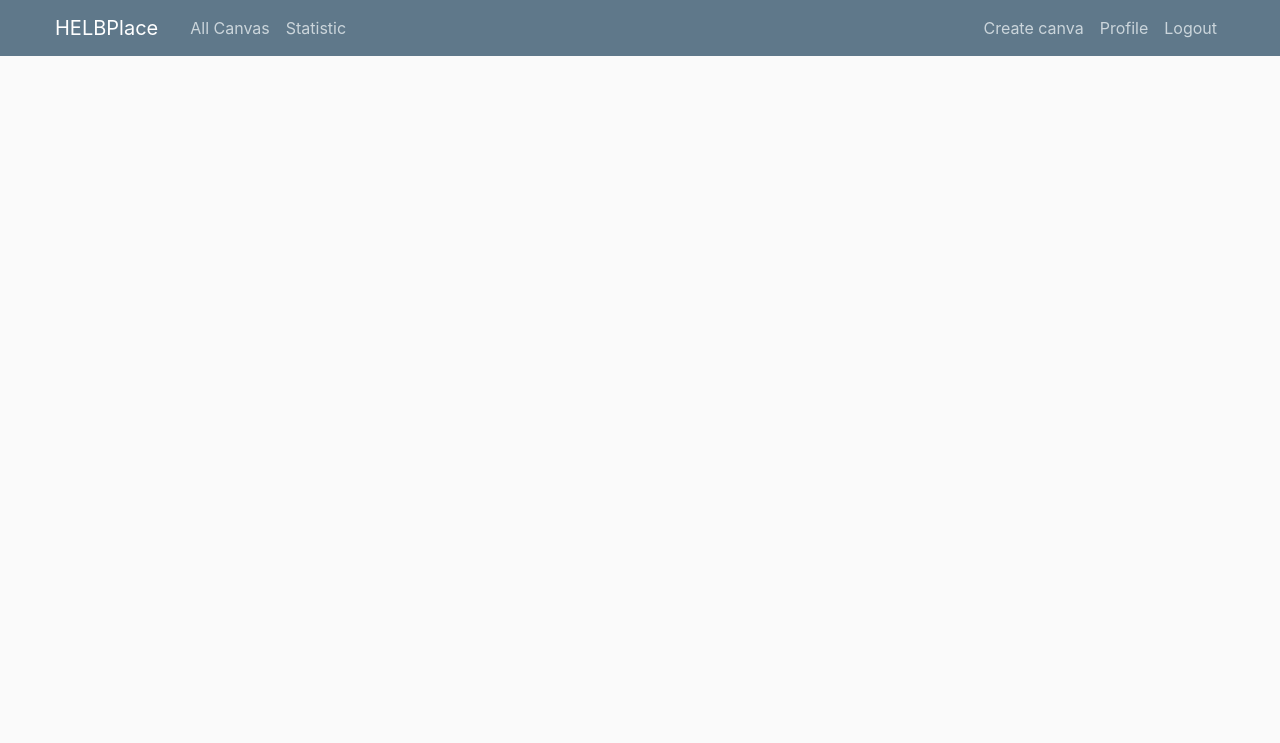
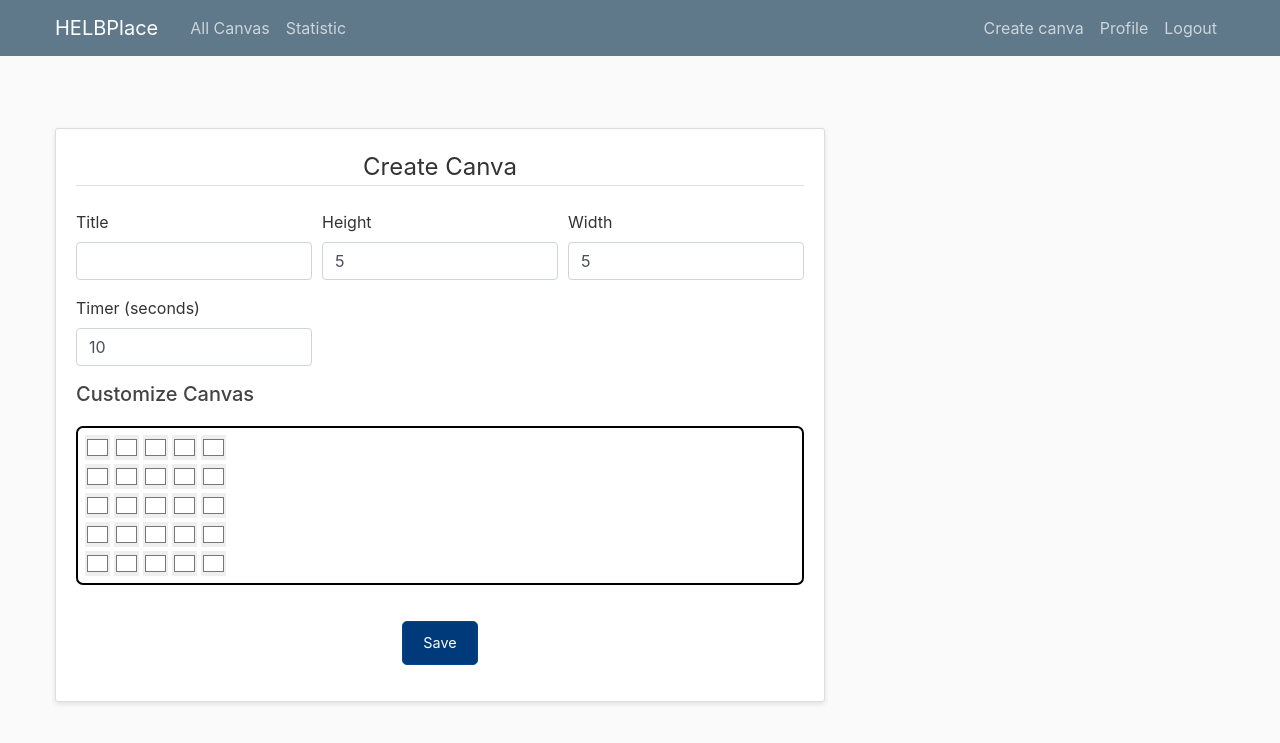
Before and after one commit to asadiqi/Web_Q3_HelbPlace, a Django app: page /canva/new/ in a window 1280 px wide. Shown: the top 743 px of the page. Run offline with Django 5.2, Linux system fonts and the light colour scheme; a user stored in the database is signed in; some libraries are stand-ins or nearby versions.

Commit message:
personalisé d'un canva

```diff
--- a/django_project/blog/templates/blog/canva_form.html
+++ b/django_project/blog/templates/blog/canva_form.html
@@ -1,36 +1,117 @@
 {% extends "blog/base.html" %}
+{% load crispy_forms_tags %}
 
 {% block content %}
-<div class="container my-5">
-  <div class="row">
-    {% for canva in canvases %}
-    <div class="col-md-4 mb-4">
-      <div class="card shadow-lg border-0 rounded-3">
-        <div class="card-body">
-          <h5 class="card-title text-center text-dark">{{ canva.title }}</h5>
-          <p class="card-text text-muted">
-            {{ canva.content|truncatewords:20 }}
-          </p>
-          <p class="text-center text-muted mb-2">
-            <strong>Dim :</strong> {{ canva.sizeHeight }} x {{ canva.sizeWidth }} pixels
-          </p>
-          <p class="text-center text-muted mb-2">
-            <strong>Waiting Time:</strong> {{ canva.timer }} sec
-          </p>
-          <p class="text-center text-muted mb-2">
-            <strong>Canva modifed</strong> {{ canva.save_count }} time
-        </p>
-          <div class="d-flex justify-content-center">
-            {% if user.is_authenticated %}
-              <a href="{% url 'canva-detail' canva.id %}" class="btn btn-primary btn-lg shadow-lg transition-all">Join</a>
-            {% else %}
-              <button class="btn btn-primary btn-lg" disabled>Join</button>
-            {% endif %}
-          </div>
+<div class="content-section my-5">
+    <form method="POST">
+        {% csrf_token %}
+        <fieldset class="form-group">
+            <legend class="border-bottom mb-4 text-center">Create Canva</legend>
+            <div class="form-row">
+                <div class="form-group col-md-4">
+                    <label for="id_title">Title</label>
+                    <input type="text" name="title" id="id_title" class="form-control" required>
+                </div>
+                <div class="form-group col-md-4">
+                    <label for="id_sizeHeight">Height</label>
+                    <input type="number" name="sizeHeight" id="id_sizeHeight" class="form-control" value="5" min="1" required>
+                </div>
+                <div class="form-group col-md-4">
+                    <label for="id_sizeWidth">Width</label>
+                    <input type="number" name="sizeWidth" id="id_sizeWidth" class="form-control" value="5" min="1" required>
+                </div>
+                <div class="form-group col-md-4">
+                    <label for="id_timer">Timer (seconds)</label>
+                    <input type="number" name="timer" id="id_timer" class="form-control" value="10" min="0" required>
+                </div>
+            </div>
+            <div id="canvas-grid-container">
+                <h5>Customize Canvas</h5>
+                <div id="canvas-grid" class="canvas-grid"></div>
+            </div>
+        </fieldset>
+        <div class="form-group text-center">
+            <button type="submit" class="btn btn-primary btn-lg shadow-lg transition-all">Save</button>
         </div>
-      </div>
-    </div>
-    {% endfor %}
-  </div>
+    </form>
 </div>
+
+<script>
+    document.addEventListener('DOMContentLoaded', function () {
+        const gridContainer = document.getElementById('canvas-grid');
+        const sizeHeightInput = document.getElementById('id_sizeHeight');
+        const sizeWidthInput = document.getElementById('id_sizeWidth');
+
+        function createGrid() {
+            gridContainer.innerHTML = ''; // Reset grid
+            const rows = parseInt(sizeHeightInput.value, 10) || 1;
+            const cols = parseInt(sizeWidthInput.value, 10) || 1;
+
+            for (let y = 0; y < rows; y++) {
+                const rowDiv = document.createElement('div');
+                rowDiv.className = 'pixel-row';
+
+                for (let x = 0; x < cols; x++) {
+                    const input = document.createElement('input');
+                    input.type = 'color';
+                    input.name = `pixel_${x}_${y}`;
+                    input.value = '#FFFFFF';
+                    input.className = 'pixel';
+                    input.dataset.x = x;
+                    input.dataset.y = y;
+
+                    rowDiv.appendChild(input);
+                }
+
+                gridContainer.appendChild(rowDiv);
+            }
+        }
+
+        // Initialize grid on load
+        createGrid();
+
+        // Update grid dynamically when size changes
+        sizeHeightInput.addEventListener('input', createGrid);
+        sizeWidthInput.addEventListener('input', createGrid);
+
+        // Collect pixel data and send as JSON
+        const form = document.querySelector('form');
+        form.addEventListener('submit', function (e) {
+            const pixels = [];
+            document.querySelectorAll('.pixel').forEach(pixel => {
+                pixels.push({
+                    x: parseInt(pixel.dataset.x, 10),
+                    y: parseInt(pixel.dataset.y, 10),
+                    color: pixel.value
+                });
+            });
+
+            const pixelDataInput = document.createElement('input');
+            pixelDataInput.type = 'hidden';
+            pixelDataInput.name = 'pixel_data';
+            pixelDataInput.value = JSON.stringify(pixels);
+
+            form.appendChild(pixelDataInput);
+        });
+    });
+</script>
+
+<style>
+    .canvas-grid {
+        display: flex;
+        flex-direction: column;
+        margin-top: 20px;
+    }
+    .pixel-row {
+        display: flex;
+    }
+    .pixel {
+        width: 25px;
+        height: 25px;
+        margin: 2px;
+        border: none;
+        cursor: pointer;
+        padding: 0;
+    }
+</style>
 {% endblock content %}
--- a/django_project/blog/views.py
+++ b/django_project/blog/views.py
@@ -5,7 +5,7 @@ from .models import Canva, Pixel, UserAction
 from django.http import HttpResponseRedirect
 from django.urls import reverse
 from django.contrib.auth.decorators import login_required
-from django.urls import reverse_lazy
+import json
 from django.utils.timezone import now
 from datetime import timedelta
 
@@ -55,17 +55,6 @@ def update_pixel(request, pk):
     for pixel in pixels:
         grid[pixel.y][pixel.x] = pixel
 
-    # Vérification du timer
-    time_since_last_action = now() - user_action.last_modified
-    if time_since_last_action < timedelta(seconds=canva.timer):
-        time_remaining = (timedelta(seconds=canva.timer) - time_since_last_action).seconds
-        context = {
-            'message': f'Please wait {time_remaining} seconds before modifying again.',
-            'canva': canva,
-            'pixels': grid  # Inclure la grille dans le contexte
-        }
-        return render(request, 'blog/canva_detail.html', context)
-
     if request.method == "POST":
         try:
             x = int(request.POST.get('x'))
@@ -100,11 +89,48 @@ class CanvaCreateView(LoginRequiredMixin, CreateView):
     model = Canva
     fields = ['title', 'sizeHeight', 'sizeWidth', 'timer']
     template_name = 'blog/canva_form.html'
-    success_url = reverse_lazy('blog-home')
+
+    def get_context_data(self, **kwargs):
+        context = super().get_context_data(**kwargs)
+
+        # Initialisation de la grille de pixels avec des valeurs par défaut
+        size_width = self.request.POST.get('sizeWidth', 5)
+        size_height = self.request.POST.get('sizeHeight', 5)
+
+        # Créer une grille de pixels par défaut
+        context['pixels'] = [[{'x': x, 'y': y, 'color': '#FFFFFF'} for x in range(int(size_width))] for y in
+                             range(int(size_height))]
+
+        return context
 
     def form_valid(self, form):
         form.instance.author = self.request.user
-        return super().form_valid(form)
+        response = super().form_valid(form)
+
+        # Une fois que le canvas est créé, gérer les pixels
+        if self.object:
+            size_width = form.cleaned_data['sizeWidth']
+            size_height = form.cleaned_data['sizeHeight']
+
+            # Récupérer les couleurs des pixels envoyées par le formulaire
+            pixel_data = json.loads(self.request.POST.get('pixel_data', '[]'))
+
+            # Mettre à jour ou créer les pixels
+            for pixel in pixel_data:
+                x = pixel['x']
+                y = pixel['y']
+                color = pixel['color']
+
+                # Créer un pixel dans la base de données
+                Pixel.objects.update_or_create(
+                    canva=self.object,
+                    x=x,
+                    y=y,
+                    defaults={'color': color}
+                )
+
+        return response
+
 
 class CanvaUpdateView(LoginRequiredMixin, UserPassesTestMixin, UpdateView):
     model = Canva
```
Also changed, not shown: django_project/db.sqlite3.
